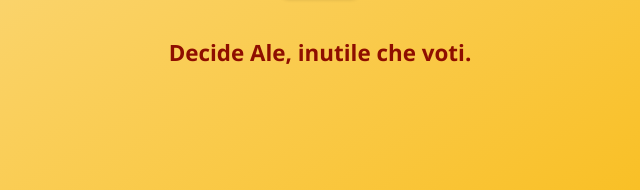
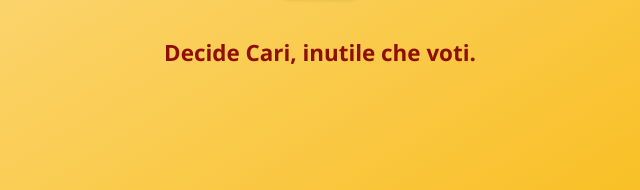
Before and after one commit to MartinaKenna/yu-thai, a plain HTML site: page index.html in a window 1280 px wide. Both pictures are taken after a click on the button "Invia". Shown: the part 485-675 px from the top of the page, 320-960 px from the left. Drawn offline with Linux system fonts and the light colour scheme.

Commit message:
Update index.html

```diff
--- a/index.html
+++ b/index.html
@@ -90,7 +90,7 @@
     }
 
     function submitTime() {
-      document.getElementById("response").innerText = "Decide Ale, inutile che voti.";
+      document.getElementById("response").innerText = "Decide Cari, inutile che voti.";
     }
 
     generateTimes();
```
